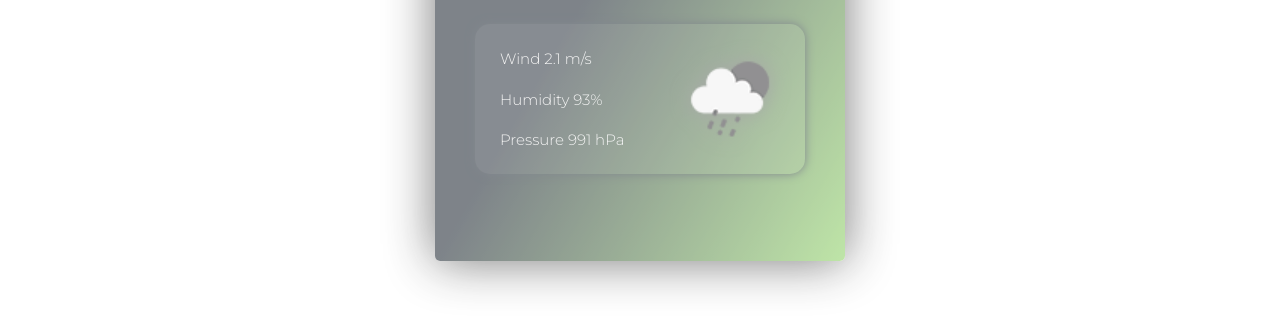
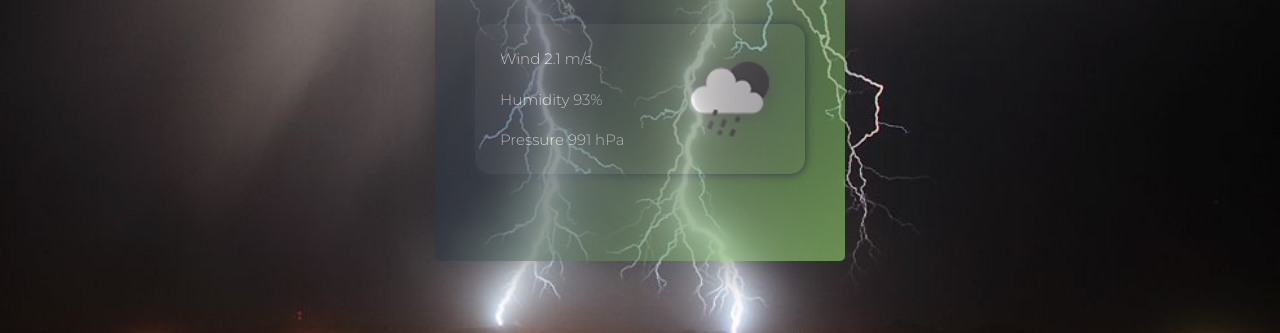
Before and after one commit to kmkart2000/MyWeatherApp, a plain HTML site: page index.html in a window 1280 px wide. Shown: the part 467-800 px from the top of the page. Drawn offline with Linux system fonts and the light colour scheme; the site is published under a folder, as on GitHub Pages, so addresses that start at the root find nothing.

Commit message:
Add files via upload

```diff
--- a/style.css
+++ b/style.css
@@ -1,5 +1,5 @@
 body{
-    background-image:url(/img/26383.jpg );
+    background-image:url("./img/26383.jpg");
     background-repeat:no-repeat;
     background-size :cover;
     display: flex;
```
